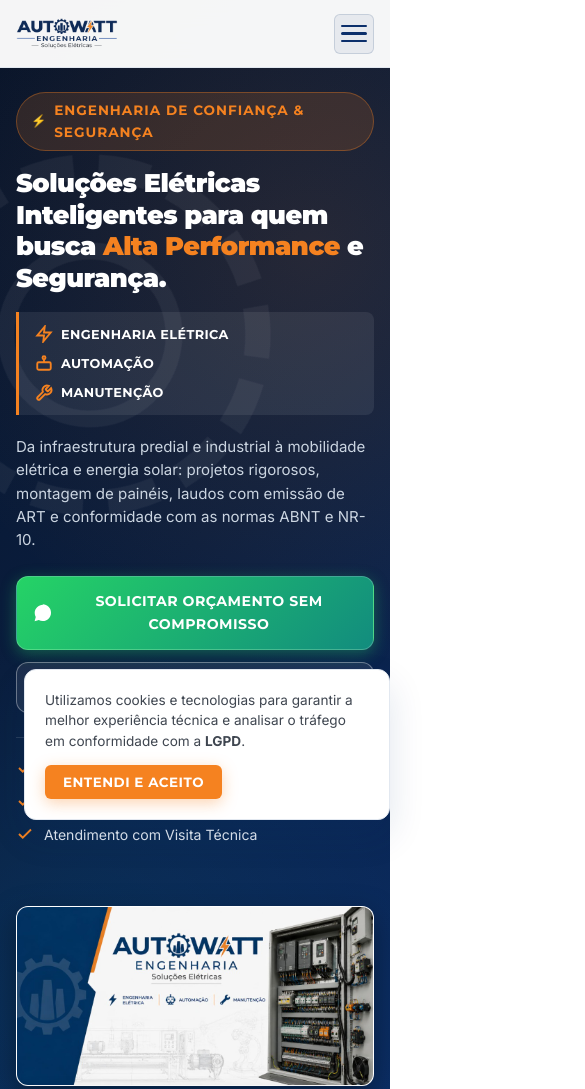
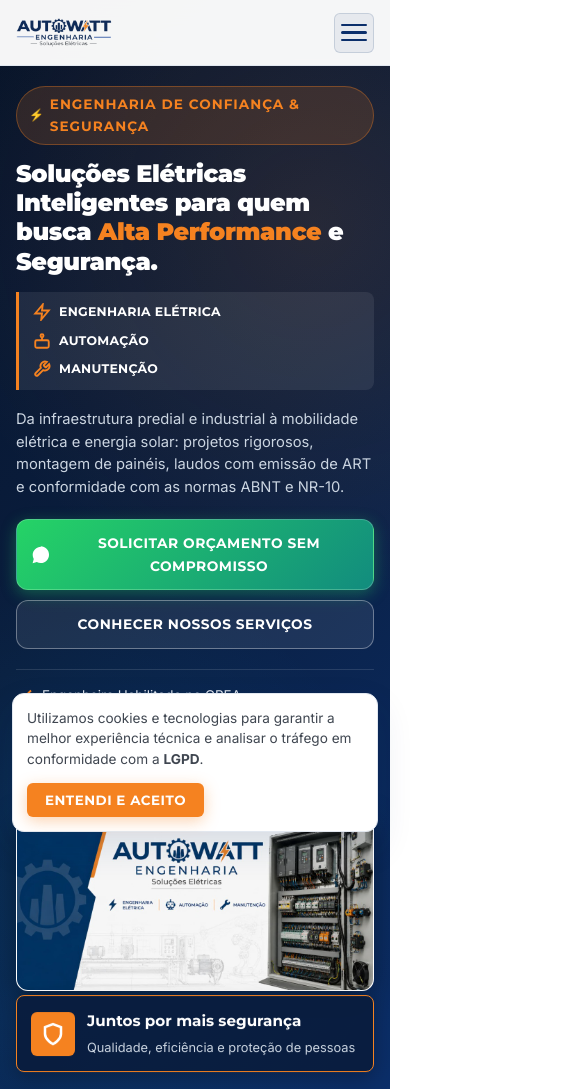
Before and after one commit to lucasrichieri/autowatt, a website: page index.html in a window 390 px wide. Shown: the top 1089 px of the page, 585 px wide, since content can reach past the window. Drawn offline with Linux system fonts and the light colour scheme.

Commit message:
fix(mobile): elimina transbordo horizontal com contenção de overflow e cache busting v3.0.0

```diff
--- a/css/style.css
+++ b/css/style.css
@@ -475,11 +475,14 @@
    ========================================================================== */
 .hero-section {
   position: relative;
+  width: 100%;
+  max-width: 100vw;
   padding-top: calc(var(--header-height) + 40px);
   padding-bottom: 80px;
   background: linear-gradient(135deg, #061329 0%, #0A1E3F 45%, #0B2F6B 100%);
   color: #FFFFFF;
   overflow: hidden;
+  contain: paint;
 }
 
 /* Fundo com Elementos Gráficos e Linhas Técnicas */
@@ -493,14 +496,16 @@
     radial-gradient(circle at 80% 20%, rgba(245, 130, 32, 0.12) 0%, transparent 40%),
     radial-gradient(circle at 20% 80%, rgba(0, 210, 255, 0.08) 0%, transparent 35%);
   pointer-events: none;
+  overflow: hidden;
+  contain: paint;
 }
 
 .hero-watermark-gear {
   position: absolute;
-  left: -120px;
+  left: -80px;
   top: 10%;
-  width: 420px;
-  height: 420px;
+  width: 360px;
+  height: 360px;
   opacity: 0.05;
   pointer-events: none;
 }
@@ -2099,6 +2104,7 @@
     flex-shrink: 0;
   }
   .nav-menu {
+    display: none;
     position: fixed;
     top: var(--header-height);
     left: 0;
@@ -2107,16 +2113,19 @@
     overflow-y: auto;
     background: #FFFFFF;
     flex-direction: column;
-    padding: 24px 20px 32px;
+    padding: 20px 20px 32px;
     gap: 4px;
     box-shadow: 0 20px 40px rgba(0, 0, 0, 0.15);
     border-bottom: 2px solid var(--color-accent-orange);
-    transform: translateY(-150%);
-    transition: transform var(--transition-normal);
     z-index: 999;
   }
   .nav-menu.open {
-    transform: translateY(0);
+    display: flex;
+    animation: fadeInMenu 0.25s ease-out forwards;
+  }
+  @keyframes fadeInMenu {
+    from { opacity: 0; transform: translateY(-10px); }
+    to { opacity: 1; transform: translateY(0); }
   }
   .nav-link {
     font-size: 0.98rem;
@@ -2127,10 +2136,10 @@
   }
   .hero-grid-layout {
     grid-template-columns: 1fr;
-    gap: 36px;
+    gap: 32px;
   }
   .hero-visual-wrapper {
-    max-width: 620px;
+    max-width: 600px;
     margin: 0 auto;
     width: 100%;
   }
@@ -2139,30 +2148,38 @@
 @media (max-width: 992px) {
   .credentials-grid {
     grid-template-columns: repeat(2, 1fr);
+    gap: 16px;
   }
   .services-grid {
     grid-template-columns: repeat(2, 1fr);
+    gap: 16px;
   }
   .steps-grid, .standards-grid {
     grid-template-columns: repeat(2, 1fr);
+    gap: 16px;
   }
   .footer-grid {
     grid-template-columns: repeat(2, 1fr);
-    gap: 36px;
+    gap: 32px;
   }
 }
 
 @media (max-width: 768px) {
   :root {
-    --header-height: 68px;
+    --header-height: 66px;
+  }
+  html, body {
+    width: 100%;
+    max-width: 100vw;
+    overflow-x: hidden;
   }
   .header-container {
     padding: 0 16px;
     gap: 12px;
   }
   .brand-logo-img {
-    height: 36px;
-    max-height: 36px;
+    height: 34px;
+    max-height: 34px;
   }
   .header-cta-group .btn-header-cta {
     display: none;
@@ -2173,28 +2190,46 @@
 
   /* Hero Section Mobile */
   .hero-section {
-    padding-top: calc(var(--header-height) + 24px);
-    padding-bottom: 50px;
+    width: 100%;
+    max-width: 100vw;
+    padding-top: calc(var(--header-height) + 20px);
+    padding-bottom: 44px;
+    overflow: hidden;
+  }
+  .hero-watermark-gear {
+    display: none !important;
+  }
+  .hero-grid-layout {
+    grid-template-columns: 1fr;
+    gap: 24px;
+    width: 100%;
+  }
+  .hero-content {
+    width: 100%;
+    max-width: 100%;
   }
   .hero-tag {
-    padding: 6px 14px;
-    font-size: 0.76rem;
-    gap: 8px;
+    padding: 6px 12px;
+    font-size: 0.74rem;
+    gap: 6px;
+    margin-bottom: 14px;
+    max-width: 100%;
+  }
+  .hero-title {
+    font-size: clamp(1.45rem, 6.4vw, 1.85rem);
+    line-height: 1.22;
     margin-bottom: 16px;
-  }
-  .hero-title {
-    font-size: clamp(1.55rem, 6.8vw, 1.95rem);
-    line-height: 1.24;
-    margin-bottom: 18px;
-    letter-spacing: -0.5px;
+    letter-spacing: -0.4px;
+    word-break: normal;
+    overflow-wrap: break-word;
   }
   .hero-pillars-bar {
     display: flex;
     flex-direction: column;
     align-items: flex-start;
     gap: 8px;
-    padding: 12px 16px;
-    margin-bottom: 20px;
+    padding: 10px 14px;
+    margin-bottom: 18px;
     background: rgba(255, 255, 255, 0.08);
     border-left: 3px solid var(--color-accent-orange);
     border-radius: 0 8px 8px 0;
@@ -2205,28 +2240,28 @@
     display: none;
   }
   .pillar-item {
-    font-size: 0.8rem;
-    letter-spacing: 0.4px;
+    font-size: 0.78rem;
+    letter-spacing: 0.3px;
     gap: 8px;
   }
   .hero-description {
-    font-size: 0.94rem;
+    font-size: 0.92rem;
     line-height: 1.55;
     color: #CBD5E1;
-    margin-bottom: 24px;
+    margin-bottom: 20px;
   }
   .hero-actions {
     display: flex;
     flex-direction: column;
     width: 100%;
-    gap: 12px;
-    margin-bottom: 24px;
+    gap: 10px;
+    margin-bottom: 20px;
   }
   .hero-actions .btn {
     width: 100%;
     justify-content: center;
-    padding: 14px 20px;
-    font-size: 0.92rem;
+    padding: 13px 18px;
+    font-size: 0.9rem;
     text-align: center;
     box-sizing: border-box;
   }
@@ -2234,23 +2269,23 @@
     display: flex;
     flex-direction: column;
     align-items: flex-start;
-    gap: 10px;
-    width: 100%;
-    padding-top: 18px;
+    gap: 8px;
+    width: 100%;
+    padding-top: 14px;
     border-top: 1px solid rgba(255, 255, 255, 0.12);
   }
   .trust-item {
     display: flex;
     align-items: center;
-    gap: 10px;
-    font-size: 0.88rem;
+    gap: 8px;
+    font-size: 0.84rem;
     color: #E2E8F0;
     width: 100%;
   }
 
   /* Hero Banner & Badge Mobile */
   .hero-visual-wrapper {
-    margin-top: 24px;
+    margin-top: 20px;
     width: 100%;
     max-width: 100%;
   }
@@ -2260,6 +2295,7 @@
     box-shadow: 0 10px 30px rgba(0, 0, 0, 0.35);
     background: #FFFFFF;
     overflow: hidden;
+    width: 100%;
   }
   .hero-banner-image {
     width: 100%;
@@ -2268,6 +2304,7 @@
     min-height: auto;
     object-fit: contain;
     display: block;
+    background-color: #FFFFFF;
   }
   .hero-floating-badge {
     position: static;
@@ -2275,7 +2312,7 @@
     width: 100%;
     max-width: 100%;
     box-sizing: border-box;
-    padding: 12px 16px;
+    padding: 12px 14px;
     border-radius: 8px;
     display: flex;
     align-items: center;
@@ -2287,102 +2324,125 @@
 
   /* Seções Gerais */
   .section-padding {
-    padding: 50px 0;
+    padding: 44px 0;
   }
   .section-title {
-    font-size: 1.75rem;
+    font-size: 1.65rem;
     line-height: 1.25;
   }
   .section-subtitle {
-    font-size: 0.92rem;
+    font-size: 0.9rem;
   }
   .container {
     padding: 0 16px;
+    width: 100%;
+    max-width: 100%;
+    box-sizing: border-box;
   }
   .about-grid, .calculator-grid, .segment-pane.active, .feature-ev-grid, .contact-grid {
     grid-template-columns: 1fr;
-    gap: 28px;
+    gap: 24px;
+    width: 100%;
   }
   .specialties-grid, .solar-pillars-grid, .laudos-grid, .testimonials-grid {
     grid-template-columns: 1fr;
-    gap: 16px;
+    gap: 14px;
+    width: 100%;
   }
   .training-pillars-list {
     grid-template-columns: 1fr;
-    gap: 12px;
+    gap: 10px;
+    width: 100%;
   }
   .training-topics-grid {
     grid-template-columns: 1fr;
-    gap: 12px;
+    gap: 10px;
+    width: 100%;
   }
   .credentials-grid {
     grid-template-columns: 1fr;
     gap: 0;
+    width: 100%;
   }
   .credential-item {
     border-right: none;
     border-bottom: 1px solid rgba(255, 255, 255, 0.1);
-    padding: 16px 0;
+    padding: 14px 0;
   }
   .services-grid {
     grid-template-columns: 1fr;
-    gap: 16px;
+    gap: 14px;
+    width: 100%;
+  }
+  .steps-grid, .standards-grid {
+    grid-template-columns: 1fr;
+    gap: 14px;
+    width: 100%;
   }
   .segments-tabs-nav {
     flex-direction: column;
-    gap: 8px;
+    gap: 6px;
     width: 100%;
   }
   .segments-tab-btn {
     width: 100%;
     justify-content: center;
-    padding: 12px;
+    padding: 10px 14px;
   }
   .segment-pane {
+    padding: 18px 14px;
+    border-radius: 12px;
+  }
+  .calculator-box {
+    padding: 18px 14px;
+    border-radius: 12px;
+  }
+  .training-banner-box {
+    padding: 20px 14px;
+    border-radius: 12px;
+  }
+  .form-card {
+    padding: 20px 14px;
+    border-radius: 12px;
+  }
+  .contact-info-card {
     padding: 20px 16px;
     border-radius: 12px;
   }
-  .calculator-box {
-    padding: 22px 16px;
-    border-radius: 12px;
-  }
-  .training-banner-box {
-    padding: 24px 16px;
-    border-radius: 12px;
-  }
-  .form-card {
-    padding: 22px 16px;
-    border-radius: 12px;
-  }
-  .contact-info-card {
-    padding: 24px 18px;
-    border-radius: 12px;
-  }
   .footer-grid {
     grid-template-columns: 1fr;
-    gap: 28px;
+    gap: 24px;
+    width: 100%;
   }
   .footer-bottom-container {
     flex-direction: column;
     text-align: center;
-    gap: 12px;
+    gap: 10px;
+  }
+  .cookie-banner {
+    left: 12px;
+    right: 12px;
+    bottom: 12px;
+    width: auto;
+    max-width: calc(100vw - 24px);
+    padding: 14px;
   }
 }
 
 @media (max-width: 480px) {
   .hero-title {
-    font-size: 1.6rem;
+    font-size: 1.5rem;
   }
   .hero-actions .btn {
-    font-size: 0.88rem;
-    padding: 13px 16px;
+    font-size: 0.86rem;
+    padding: 12px 14px;
   }
   .btn-lg {
-    padding: 13px 16px;
-    font-size: 0.88rem;
+    padding: 12px 14px;
+    font-size: 0.86rem;
   }
   .brand-logo-img {
-    height: 32px;
-    max-height: 32px;
-  }
-}
+    height: 30px;
+    max-height: 30px;
+  }
+}
--- a/index.html
+++ b/index.html
@@ -28,8 +28,8 @@
   <link href="https://fonts.googleapis.com/css2?family=Inter:wght@400;500;600;700&family=Montserrat:wght@500;600;700;800;900&display=swap" rel="stylesheet">
 
   <!-- Folhas de Estilos -->
-  <link rel="stylesheet" href="css/style.css?v=2.5.0">
-  <link rel="stylesheet" href="css/animations.css?v=2.5.0">
+  <link rel="stylesheet" href="css/style.css?v=3.0.0">
+  <link rel="stylesheet" href="css/animations.css?v=3.0.0">
 
   <!-- Dados Estruturados Schema.org ElectricalContractor & LocalBusiness -->
   <script type="application/ld+json">
@@ -133,7 +133,7 @@
     <div class="container header-container">
       <!-- Logotipo Oficial da Marca AUTOWATT -->
       <a href="#inicio" class="brand-logo" title="AUTOWATT Engenharia - Início">
-        <img src="imagens/logo.png?v=2.5.0" alt="AUTOWATT Engenharia - Soluções Elétricas" class="brand-logo-img">
+        <img src="imagens/logo.png?v=3.0.0" alt="AUTOWATT Engenharia - Soluções Elétricas" class="brand-logo-img">
       </a>
 
       <!-- Menu de Navegação por Âncoras -->
@@ -169,12 +169,13 @@
        2. HERO SECTION COM OS TRÊS PILARES DA MARCA
        ========================================================================== -->
   <section class="hero-section" id="inicio">
-    <div class="hero-bg-pattern"></div>
-    <!-- Marca d'água da Engrenagem -->
-    <svg class="hero-watermark-gear gear-spin-slow" viewBox="0 0 200 200" fill="none" xmlns="http://www.w3.org/2000/svg">
-      <circle cx="100" cy="100" r="80" stroke="#FFFFFF" stroke-width="12" stroke-dasharray="24 12"/>
-      <circle cx="100" cy="100" r="40" stroke="#FFFFFF" stroke-width="8"/>
-    </svg>
+    <div class="hero-bg-pattern">
+      <!-- Marca d'água da Engrenagem com contenção estrita -->
+      <svg class="hero-watermark-gear gear-spin-slow" viewBox="0 0 200 200" fill="none" xmlns="http://www.w3.org/2000/svg">
+        <circle cx="100" cy="100" r="80" stroke="#FFFFFF" stroke-width="12" stroke-dasharray="24 12"/>
+        <circle cx="100" cy="100" r="40" stroke="#FFFFFF" stroke-width="8"/>
+      </svg>
+    </div>
 
     <div class="container hero-grid-layout">
       <div class="hero-content reveal-on-scroll">
@@ -238,7 +239,7 @@
       <!-- Banner Visual de Destaque -->
       <div class="hero-visual-wrapper reveal-on-scroll delay-2">
         <div class="hero-diagonal-card">
-          <img src="imagens/banner-paineis-industriais.jpg?v=2.5.0" alt="Quadro de Comando Elétrico e Inversores de Frequência AUTOWATT" class="hero-banner-image" loading="eager">
+          <img src="imagens/banner-paineis-industriais.jpg?v=3.0.0" alt="Quadro de Comando Elétrico e Inversores de Frequência AUTOWATT" class="hero-banner-image" loading="eager">
         </div>
         <div class="hero-floating-badge floating-card">
           <div class="badge-icon-box">
@@ -1651,7 +1652,7 @@
   </div>
 
   <!-- Scripts -->
-  <script src="js/calculators.js?v=2.5.0"></script>
-  <script src="js/app.js?v=2.5.0"></script>
+  <script src="js/calculators.js?v=3.0.0"></script>
+  <script src="js/app.js?v=3.0.0"></script>
 </body>
 </html>
```
